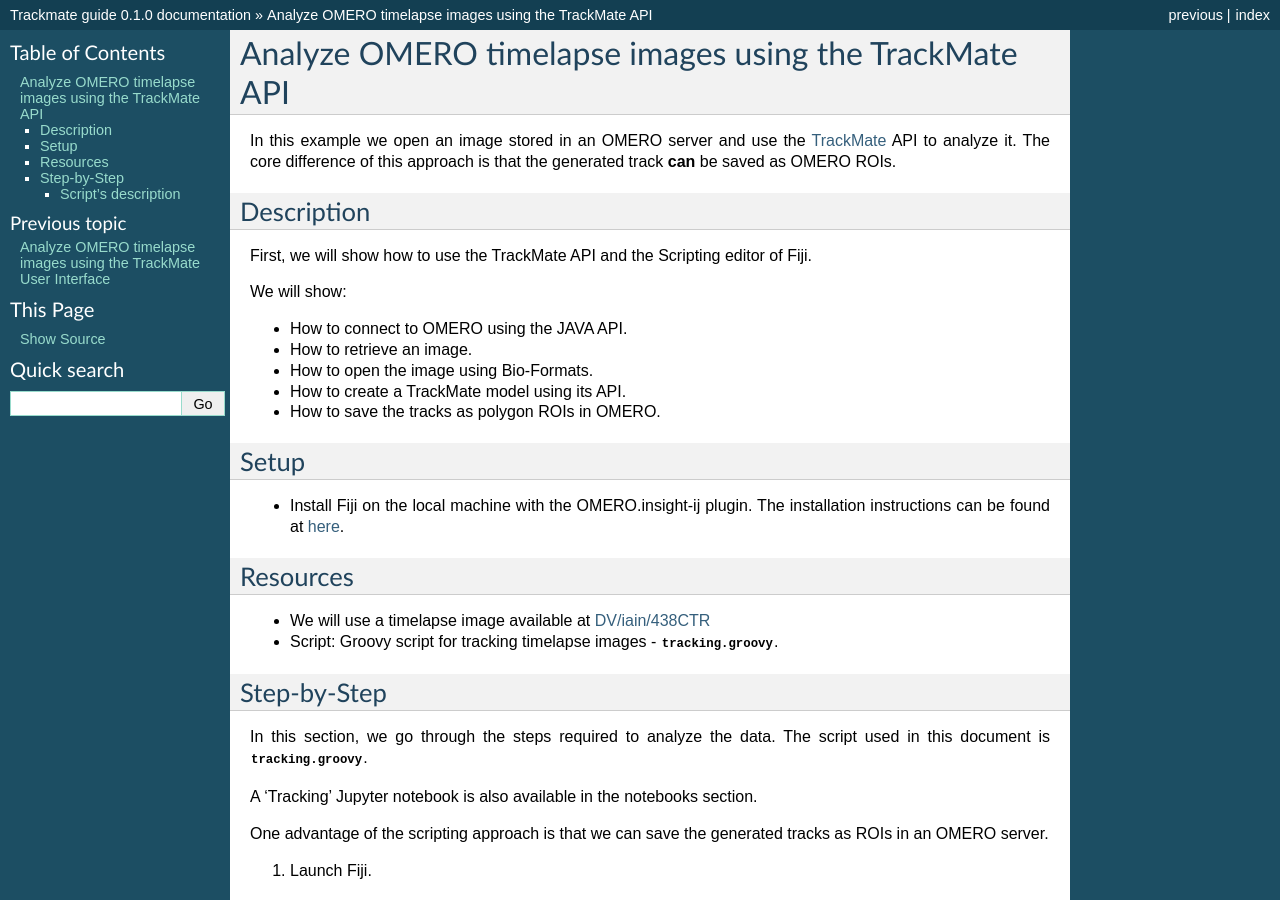
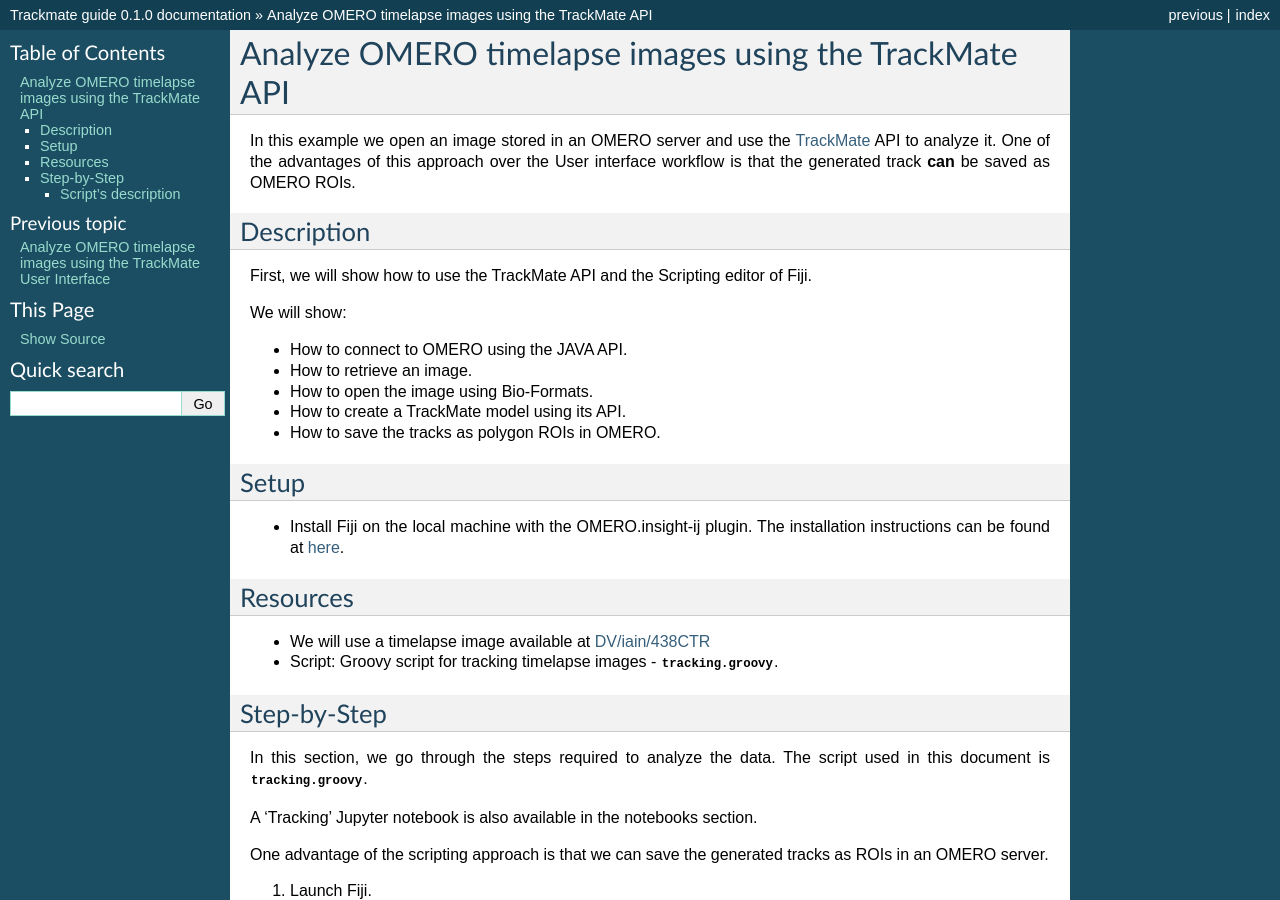
Before and after one commit to ome/omero-guide-trackmate, a Sphinx documentation site: the page built from docs/trackmate_scripting.rst, in a window 1280 px wide and 900 px high. Built offline with Sphinx 7.4.7, drawn with Linux system fonts in a browser that asks for light colours.

Commit message:
Update docs/trackmate_scripting.rst
Co-authored-by: pwalczysko <p.walczysko@dundee.ac.uk>

```diff
--- a/docs/trackmate_scripting.rst
+++ b/docs/trackmate_scripting.rst
@@ -2,7 +2,7 @@
 ======================================================
 
 In this example we open an image stored in an OMERO server and use the `TrackMate <https://imagej.net/TrackMate>`_ API to analyze it.
-The core difference of this approach is that the generated track **can** be saved as
+One of the advantages of this approach over the User interface workflow is that the generated track **can** be saved as
 OMERO ROIs.
 
 Description
```
